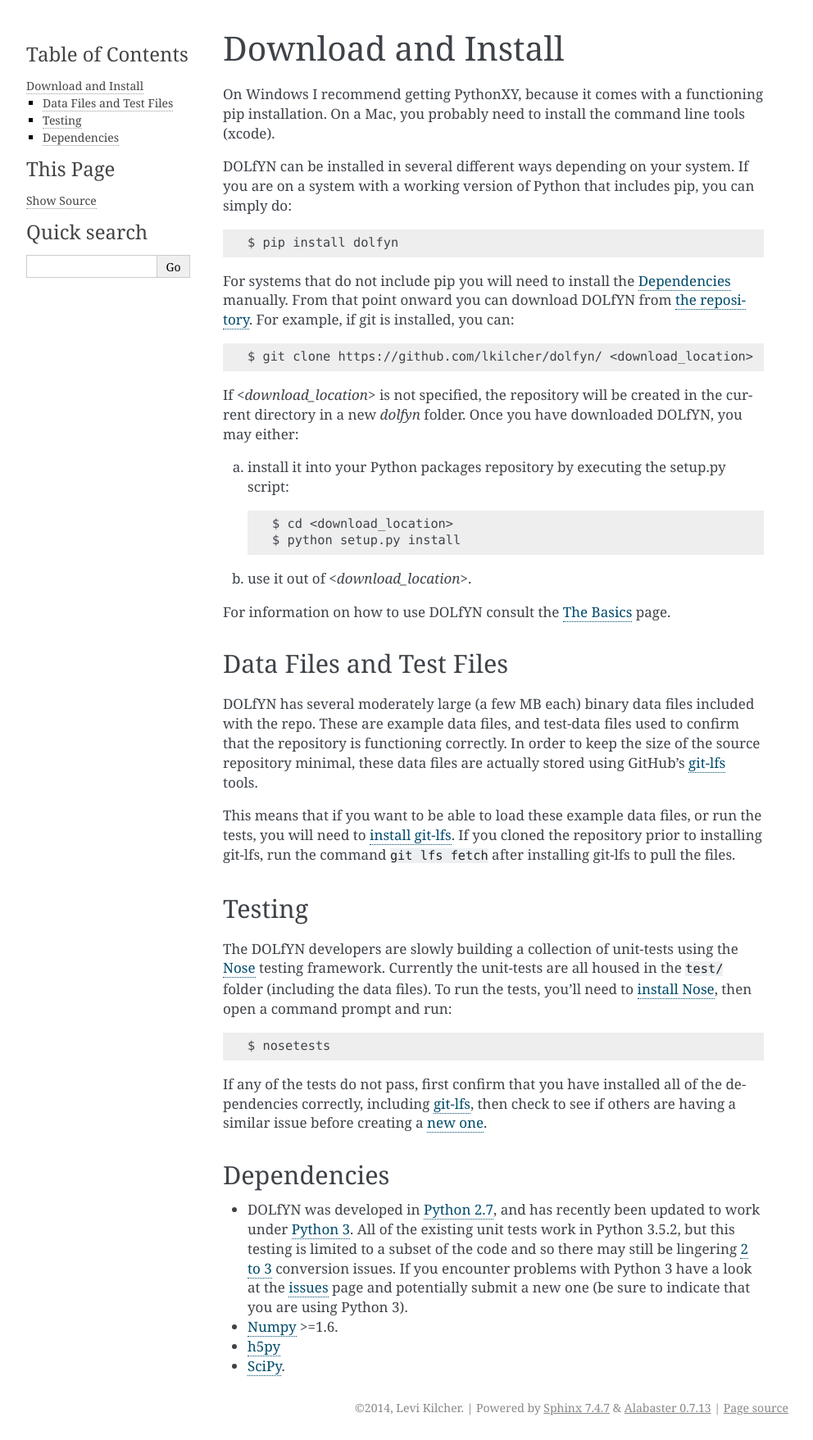
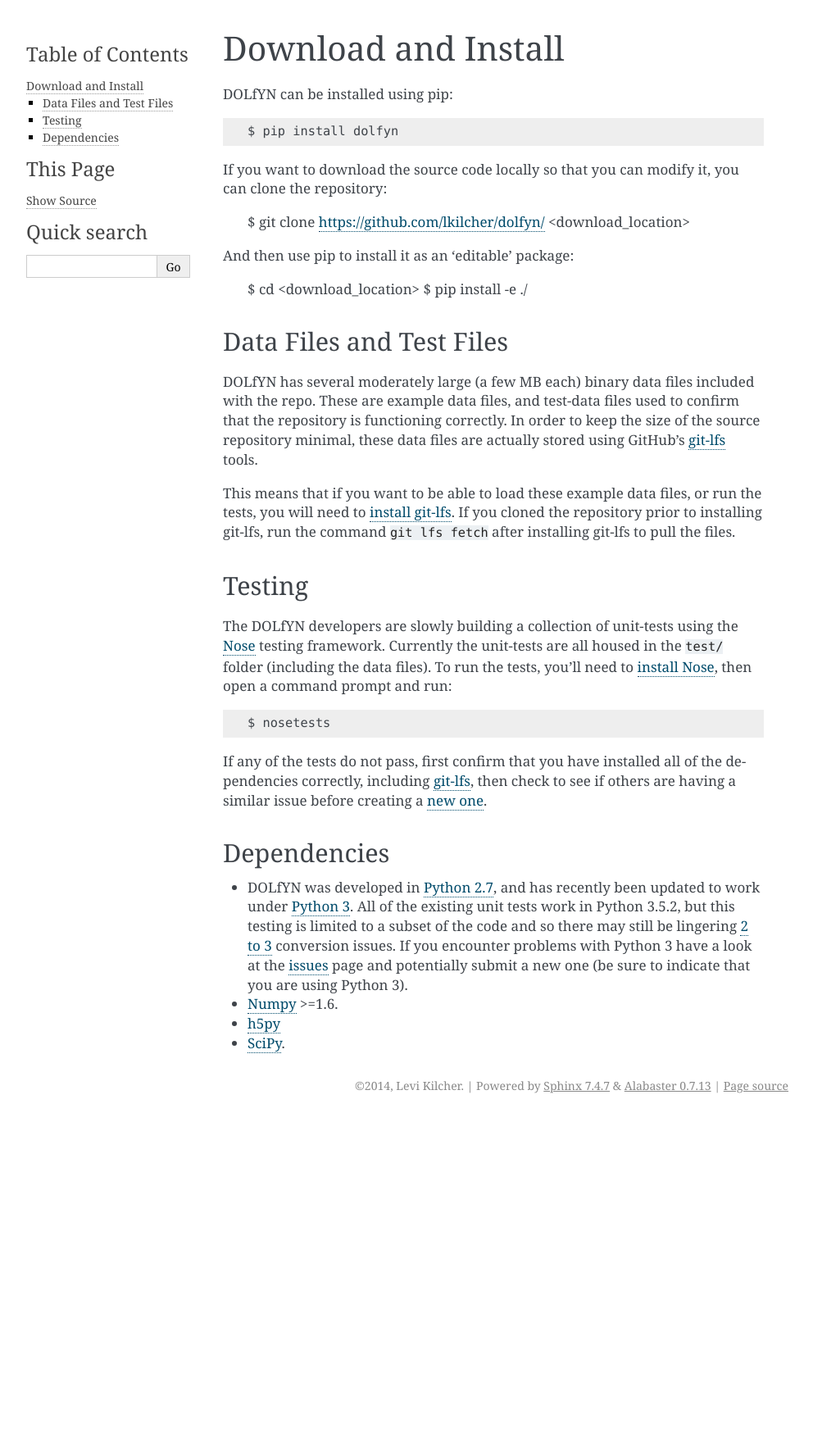
Before and after one commit to lkilcher/dolfyn, a Sphinx documentation site: the page built from doc-src/source/install.rst, in a window 1280 px wide. Shown: the whole page at 82% size, without its empty margins (148-1140 px from the left). Built offline with Sphinx 7.4.7, drawn with Linux system fonts in a browser that asks for light colours; after the commit the page ends 1364 px from its top, so only the background shows below that.

Commit message:
Modernize the install instructions.

```diff
--- a/doc-src/source/install.rst
+++ b/doc-src/source/install.rst
@@ -3,35 +3,20 @@
 Download and Install
 ====================
 
-On Windows I recommend getting PythonXY, because it comes with a
-functioning pip installation. On a Mac, you probably need to install
-the command line tools (xcode).
-
-|dlfn| can be installed in several different ways depending on your
-system.  If you are on a system with a working version of Python that includes
-pip, you can simply do::
+|dlfn| can be installed using pip::
 
     $ pip install dolfyn
 
-For systems that do not include pip you will need to install the
-:ref:`dependencies` manually. From that point onward you can download
-|dlfn| from :repo:`the repository <>`. For example, if git is
-installed, you can::
+If you want to download the source code locally so that you can modify
+it, you can clone the repository:
 
    $ git clone https://github.com/lkilcher/dolfyn/ <download_location>
 
-If `<download_location>` is not specified, the repository will be
-created in the current directory in a new `dolfyn` folder. Once you
-have downloaded |dlfn|, you may either:
-
-a) install it into your Python packages repository by executing the setup.py script::
+And then use pip to install it as an 'editable' package:
 
      $ cd <download_location>
-     $ python setup.py install
+     $ pip install -e ./
 
-b) use it out of `<download_location>`.
-
-For information on how to use |dlfn| consult the :doc:`usage` page.
 
 .. _datafiles:
 
```
